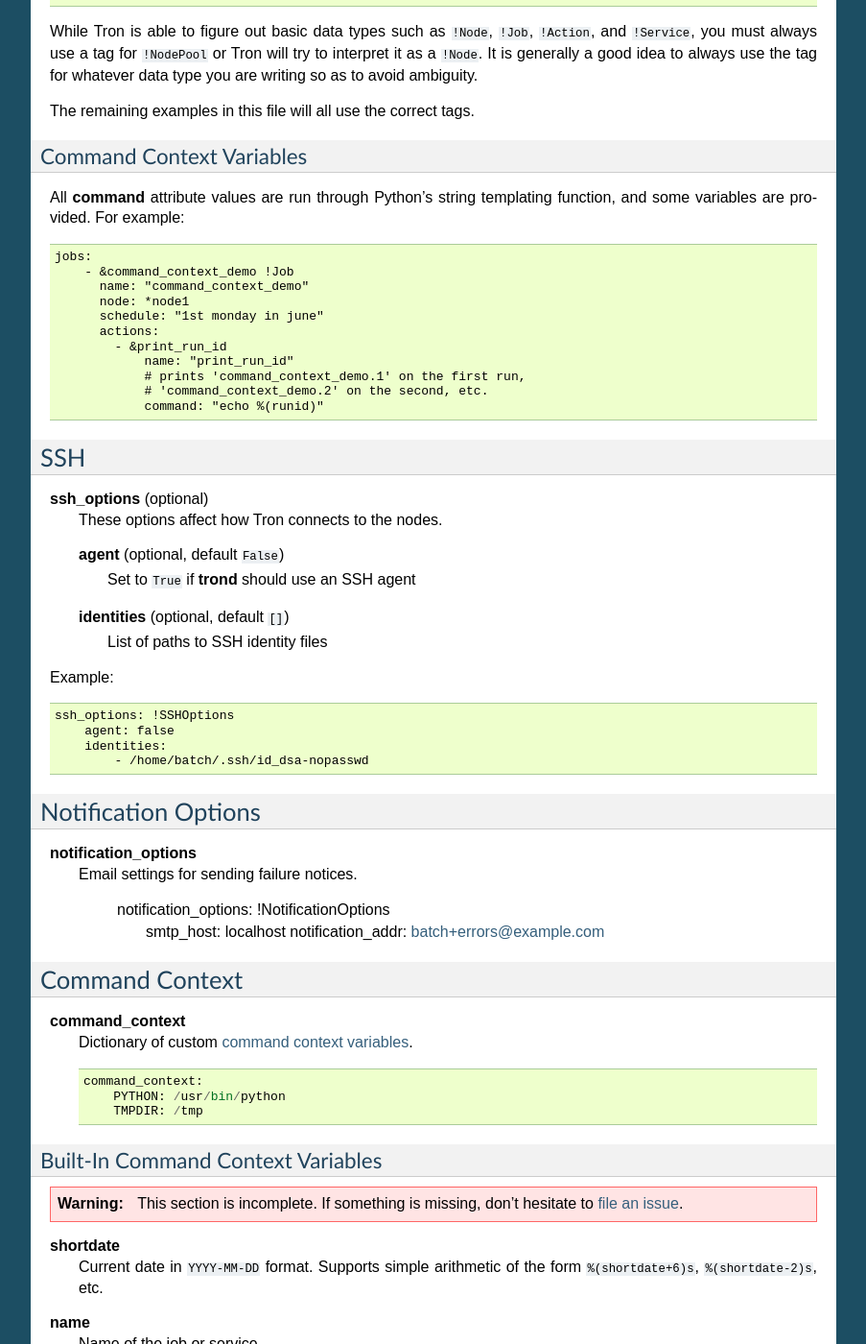
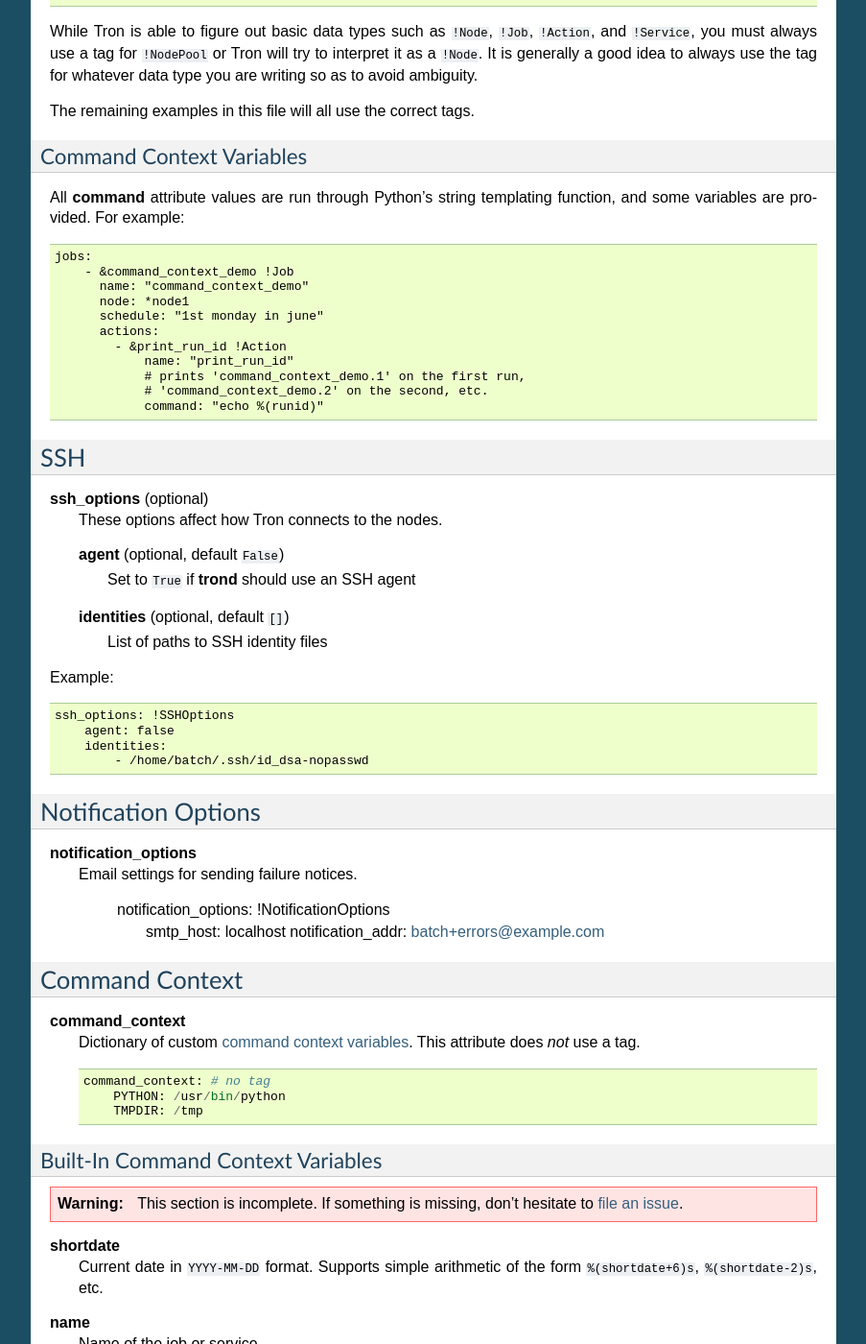
Before and after one commit to Yelp/Tron, a Sphinx documentation site: the page built from docs/config.rst, in a window 1280 px wide and 1400 px high, scrolled down 1062 px. Shown: the whole window at 96% size, without its empty margins (198-1101 px from the left). Built offline with Sphinx 7.4.7, drawn with Linux system fonts in a browser that asks for light colours.

Commit message:
Note about command_context not using a tag

```diff
--- a/docs/config.rst
+++ b/docs/config.rst
@@ -82,7 +82,7 @@ function, and some variables are provided. For example::
           node: *node1
           schedule: "1st monday in june"
           actions:
-            - &print_run_id
+            - &print_run_id !Action
                 name: "print_run_id"
                 # prints 'command_context_demo.1' on the first run,
                 # 'command_context_demo.2' on the second, etc.
@@ -122,11 +122,11 @@ Command Context
 
 **command_context**
     Dictionary of custom :ref:`command context variables
-    <command_context_variables>`.
+    <command_context_variables>`. This attribute does *not* use a tag.
 
     ::
 
-        command_context:
+        command_context: # no tag
             PYTHON: /usr/bin/python
             TMPDIR: /tmp
 
```
